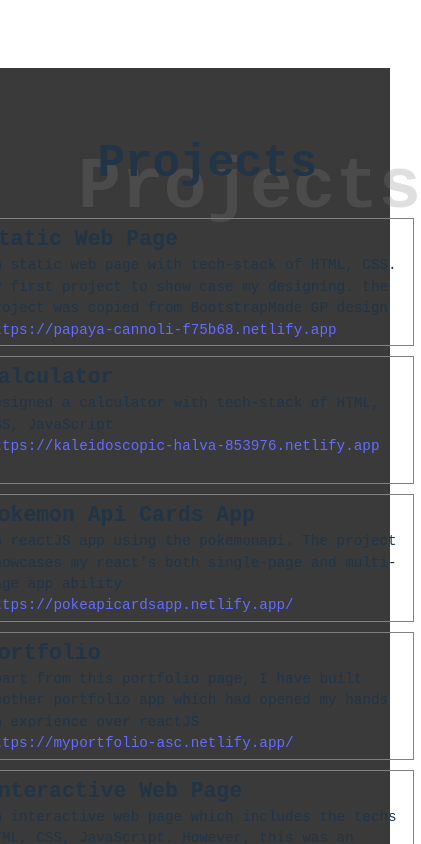
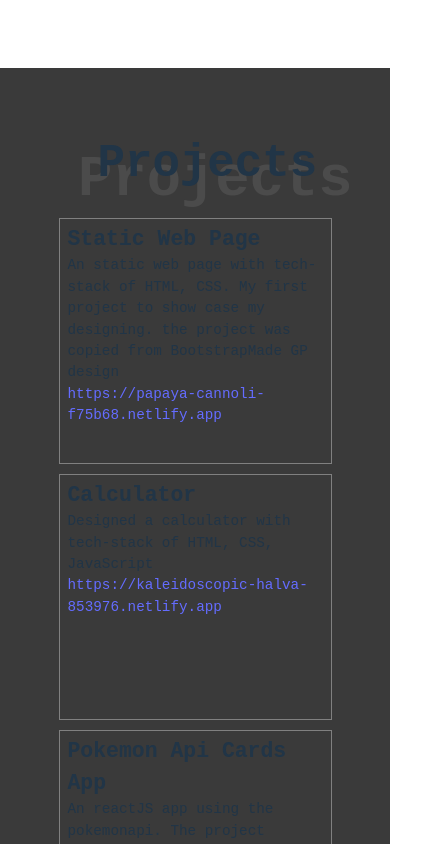
Before and after one commit to AnukoolFS1/portfolio2, a React (Vite) app: page / in a window 390 px wide. Shown: the part 2000-2844 px from the top of the page, 421 px wide, since content can reach past the window. Built offline with nearby package versions, Linux system fonts and the light colour scheme.

Commit message:
responsive with projets

```diff
--- a/index.html
+++ b/index.html
@@ -2,9 +2,9 @@
 <html lang="en">
   <head>
     <meta charset="UTF-8" />
-    <link rel="icon" type="image/svg+xml" href="/vite.svg" />
+    <!-- <link rel="icon" type="image/svg+xml" href="/vite.svg" /> -->
     <meta name="viewport" content="width=device-width, initial-scale=1.0" />
-    <title>Vite + React</title>
+    <title> Portfolio Anukool </title>
   </head>
   <body>
     <main id="root"></main>
--- a/src/component/Project.jsx
+++ b/src/component/Project.jsx
@@ -13,7 +13,7 @@ const Projects = () => {
     }, {
         name: "Pokemon Api Cards App",
         description: "An reactJS app using the pokemonapi. The project showcases my react's both single-page and multi-page app ability",
-        link: "https://pokeapicardsapp.netlify.app/"
+        link: "https://pokeapicardsapp.-netlify.app/"
     }, {
         name: "Portfolio",
         description: "Apart from this portfolio page, I have built another portfolio app which had opened my hands on exprience over reactJS",
@@ -21,7 +21,7 @@ const Projects = () => {
     }, {
         name: "Interactive Web Page",
         description: "An interactive web page which includes the techs HTML, CSS, JavaScript. However, this was an interview assignment which was failed due not submitting on time.",
-        link: "https://anukoolfs1.github.io/InterviewAssignment/"
+        link: "https://anukoolfs1.github.io/-InterviewAssignment/"
     }]
 
     return (
--- a/src/css/projects.css
+++ b/src/css/projects.css
@@ -38,7 +38,7 @@
 }
 
 
-@media (max-width:426px) {
+/* @media (max-width:426px) {
     .project {
         padding: var(--phone-padding);
     }
@@ -53,4 +53,22 @@
         width: auto;
         grid-template-columns: 1fr;
     }
+} */
+
+@media (max-width:426px) and (min-width:300px) {
+    .project {
+        padding: var(--phone-padding);
+    }
+    .project>h1::after {
+        font-size: 4rem;
+        top: 20%;
+        left: -10%;
+    }
+
+    .project>div {
+        grid-template-rows: repeat(5, 1fr);
+        grid-template-columns: 70vw;
+        width: auto;
+    }
+
 }
```
